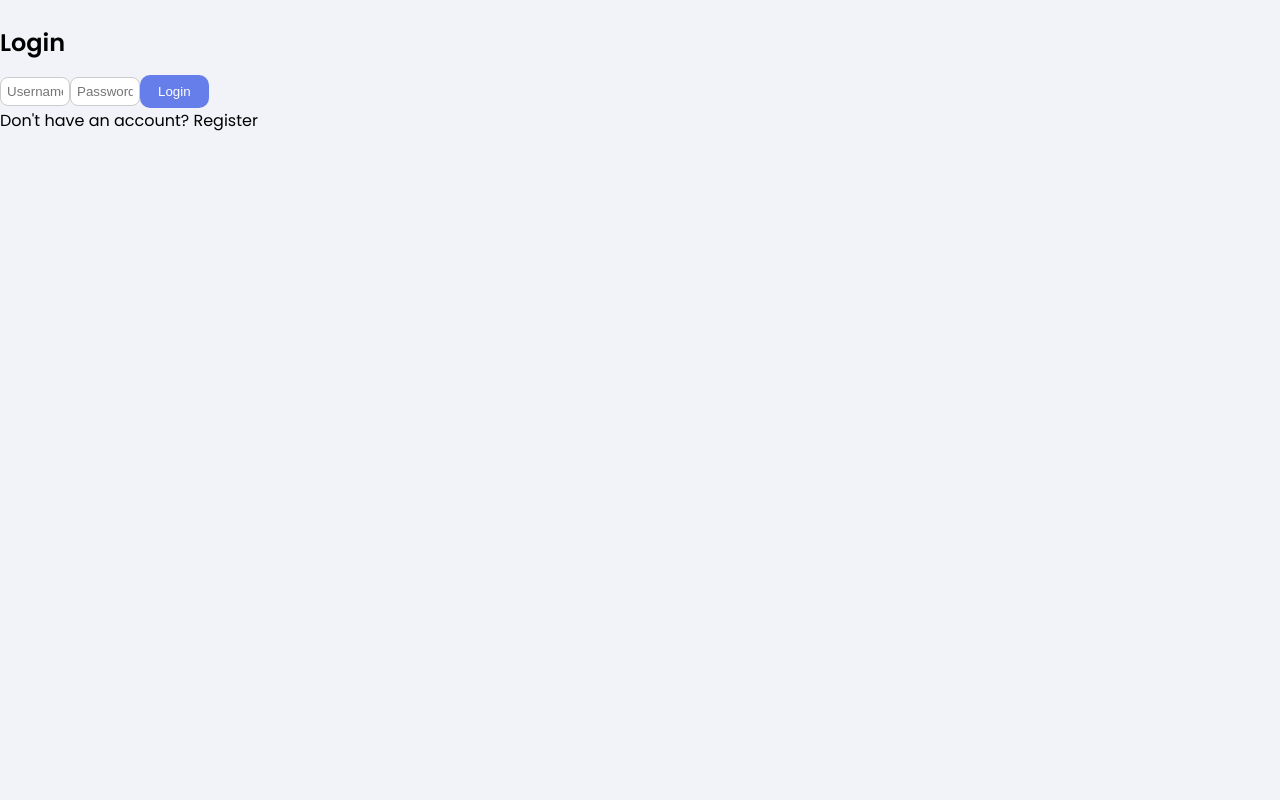
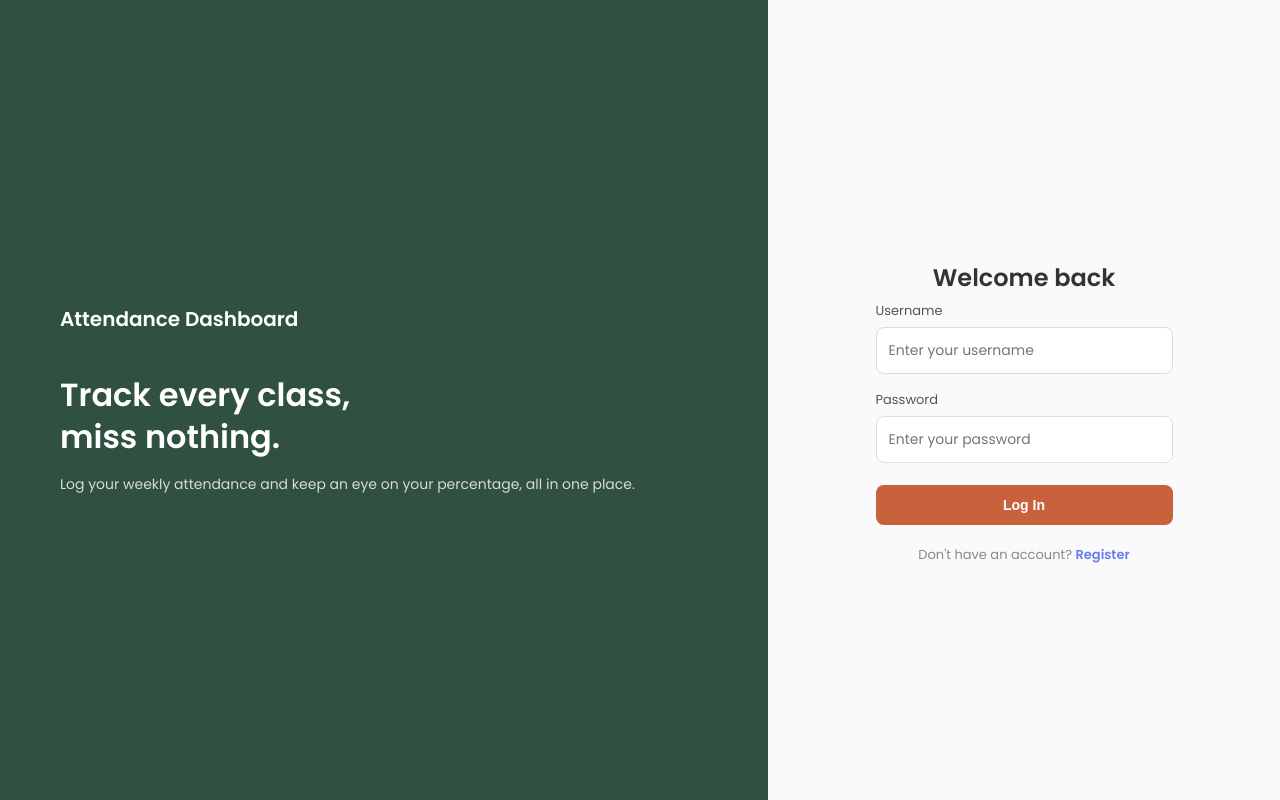
Before and after one commit to Ayush7361/Attendance-Tracker, a React (Vite) app in the folder frontend/: page / in a window 1280 px wide. Built offline with nearby package versions, Linux system fonts and the light colour scheme; no server answers.

Commit message:
updated login and resigter pages

```diff
--- a/frontend/src/pages/Login.jsx
+++ b/frontend/src/pages/Login.jsx
@@ -1,6 +1,7 @@
 import { useState } from "react";
 import { loginUser } from "../api/authApi";
 import { useAuth } from "../context/AuthContext";
+import "../styles/Auth.css";
 
 function Login({ onSwitchToRegister }) {
     const [username, setUsername] = useState("");
@@ -21,28 +22,36 @@ function Login({ onSwitchToRegister }) {
     }
 
     return (
-        <div className="auth-form">
-            <h2>Login</h2>
-            <form onSubmit={handleSubmit}>
-                <input
-                    type="text"
-                    placeholder="Username"
-                    value={username}
-                    onChange={(e) => setUsername(e.target.value)}
-                />
-                <input
-                    type="password"
-                    placeholder="Password"
-                    value={password}
-                    onChange={(e) => setPassword(e.target.value)}
-                />
-                <button type="submit">Login</button>
-            </form>
-            {error && <p className="error">{error}</p>}
-            <p>
-                Don't have an account?{" "}
-                <span className="link" onClick={onSwitchToRegister}>Register</span>
-            </p>
+        <div className="auth-page">
+            <div className="auth-brand">
+                <div className="auth-logo">Attendance Dashboard</div>
+                <h1 className="auth-headline">Track every class,<br />miss nothing.</h1>
+                <p className="auth-subtext">
+                    Log your weekly attendance and keep an eye on your percentage, all in one place.
+                </p>
+            </div>
+
+            <div className="auth-form-side">
+                <h2>Welcome back</h2>
+
+                <form onSubmit={handleSubmit}>
+                    <div className="auth-field">
+                        <label>Username</label>
+                        <input type="text" value={username} onChange={(e) => setUsername(e.target.value)} placeholder="Enter your username" />
+                    </div>
+                    <div className="auth-field">
+                        <label>Password</label>
+                        <input type="password" value={password} onChange={(e) => setPassword(e.target.value)} placeholder="Enter your password" />
+                    </div>
+                    <button type="submit" className="auth-submit">Log In</button>
+                </form>
+
+                {error && <div className="auth-error">{error}</div>}
+
+                <div className="auth-switch">
+                    Don't have an account? <span className="link" onClick={onSwitchToRegister}>Register</span>
+                </div>
+            </div>
         </div>
     );
 }
--- a/frontend/src/pages/Register.jsx
+++ b/frontend/src/pages/Register.jsx
@@ -1,6 +1,7 @@
 import { useState } from "react";
 import { registerUser } from "../api/authApi";
 import { useAuth } from "../context/AuthContext";
+import "../styles/Auth.css";
 
 function Register({ onSwitchToLogin }) {
     const [username, setUsername] = useState("");
@@ -21,28 +22,36 @@ function Register({ onSwitchToLogin }) {
     }
 
     return (
-        <div className="auth-form">
-            <h2>Register</h2>
-            <form onSubmit={handleSubmit}>
-                <input
-                    type="text"
-                    placeholder="Username"
-                    value={username}
-                    onChange={(e) => setUsername(e.target.value)}
-                />
-                <input
-                    type="password"
-                    placeholder="Password"
-                    value={password}
-                    onChange={(e) => setPassword(e.target.value)}
-                />
-                <button type="submit">Register</button>
-            </form>
-            {error && <p className="error">{error}</p>}
-            <p>
-                Already have an account?{" "}
-                <span className="link" onClick={onSwitchToLogin}>Login</span>
-            </p>
+        <div className="auth-page">
+            <div className="auth-brand">
+                <div className="auth-logo">Attendance Dashboard</div>
+                <h1 className="auth-headline">Your attendance,<br />finally organized.</h1>
+                <p className="auth-subtext">
+                    Set your weekly schedule once, log attendance as you go, and get a running percentage for every month.
+                </p>
+            </div>
+
+            <div className="auth-form-side">
+                <h2>Create your account</h2>
+
+                <form onSubmit={handleSubmit}>
+                    <div className="auth-field">
+                        <label>Username</label>
+                        <input type="text" value={username} onChange={(e) => setUsername(e.target.value)} placeholder="Choose a username" />
+                    </div>
+                    <div className="auth-field">
+                        <label>Password</label>
+                        <input type="password" value={password} onChange={(e) => setPassword(e.target.value)} placeholder="Choose a password" />
+                    </div>
+                    <button type="submit" className="auth-submit">Create Account</button>
+                </form>
+
+                {error && <div className="auth-error">{error}</div>}
+
+                <div className="auth-switch">
+                    Already have an account? <span className="link" onClick={onSwitchToLogin}>Login</span>
+                </div>
+            </div>
         </div>
     );
 }
--- /dev/null
+++ b/frontend/src/styles/Auth.css
@@ -0,0 +1,129 @@
+.auth-page {
+    min-height: 100vh;
+    display: flex;
+    font-family: 'Poppins', sans-serif;
+}
+
+.auth-brand {
+    flex: 6;
+    display: flex;
+    flex-direction: column;
+    justify-content: center;
+    padding: 60px;
+    background: hsl(151, 25%, 25%);
+    color: white;
+}
+
+.auth-logo {
+    font-size: 20px;
+    font-weight: 600;
+    margin-bottom: 40px;
+}
+
+.auth-headline {
+    font-size: 32px;
+    font-weight: 700;
+    line-height: 1.3;
+    margin-bottom: 16px;
+}
+
+.auth-subtext {
+    font-size: 14px;
+    color: rgba(255,255,255,0.8);
+    line-height: 1.6;
+}
+
+.auth-form-side {
+    flex: 4;
+    display: flex;
+    flex-direction: column;
+    justify-content: center;
+    align-items: center;
+    background: #fafafd;
+    padding: 40px;
+}
+
+
+
+.auth-form-side h2 {
+    font-size: 24px;
+    font-weight: 600;
+    color: #333;
+    margin-bottom: 6px;
+}
+
+.auth-form-subtitle {
+    font-size: 14px;
+    color: #888;
+    margin-bottom: 28px;
+}
+
+.auth-field {
+    margin-bottom: 16px;
+}
+
+.auth-field label {
+    display: block;
+    font-size: 13px;
+    color: #555;
+    margin-bottom: 6px;
+}
+
+.auth-field input {
+    width: 100%;
+    padding: 12px;
+    border-radius: 8px;
+    border: 1px solid #ddd;
+    font-size: 14px;
+    font-family: 'Poppins', sans-serif;
+}
+
+.auth-field input:focus {
+    outline: none;
+    border-color: #667eea;
+}
+
+.auth-submit {
+    width: 100%;
+    padding: 12px;
+    border: none;
+    border-radius: 8px;
+    background:hsl(16, 55%, 51%);
+    color: white;
+    font-size: 14px;
+    font-weight: 600;
+    cursor: pointer;
+    margin-top: 6px;
+}
+
+.auth-submit:hover {
+    background: #9f5e5e;
+}
+
+.auth-error {
+    background: #fff0f0;
+    color: hsl(291, 17%, 38%);
+    font-size: 13px;
+    padding: 10px 12px;
+    border-radius: 8px;
+    margin-top: 12px;
+}
+
+.auth-switch {
+    text-align: center;
+    font-size: 13px;
+    color: #888;
+    margin-top: 20px;
+}
+
+.auth-switch .link {
+    color: #667eea;
+    font-weight: 600;
+    cursor: pointer;
+}
+
+@media (max-width: 860px) {
+    .auth-brand {
+        display: none;
+    }
+}
```
